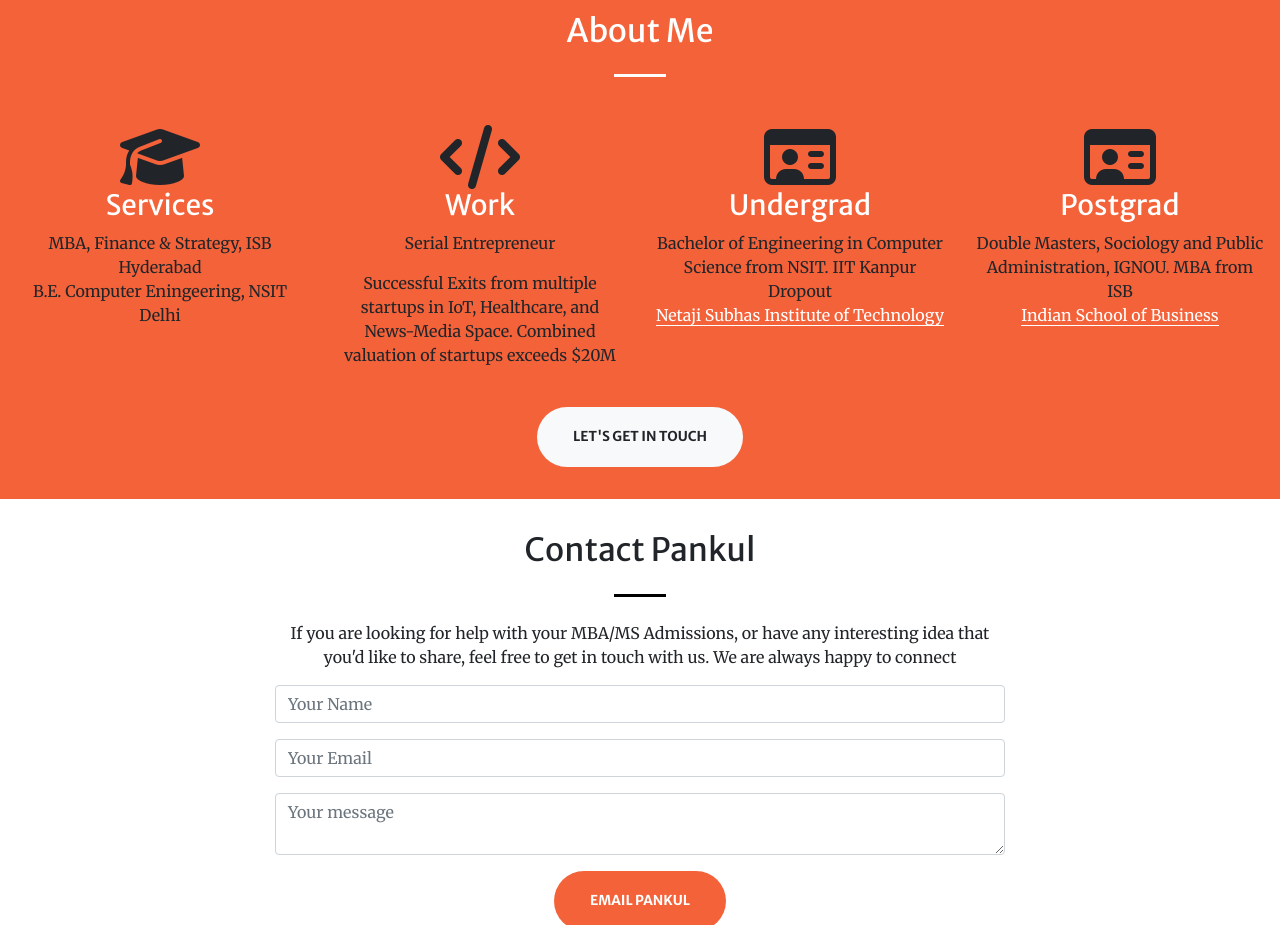
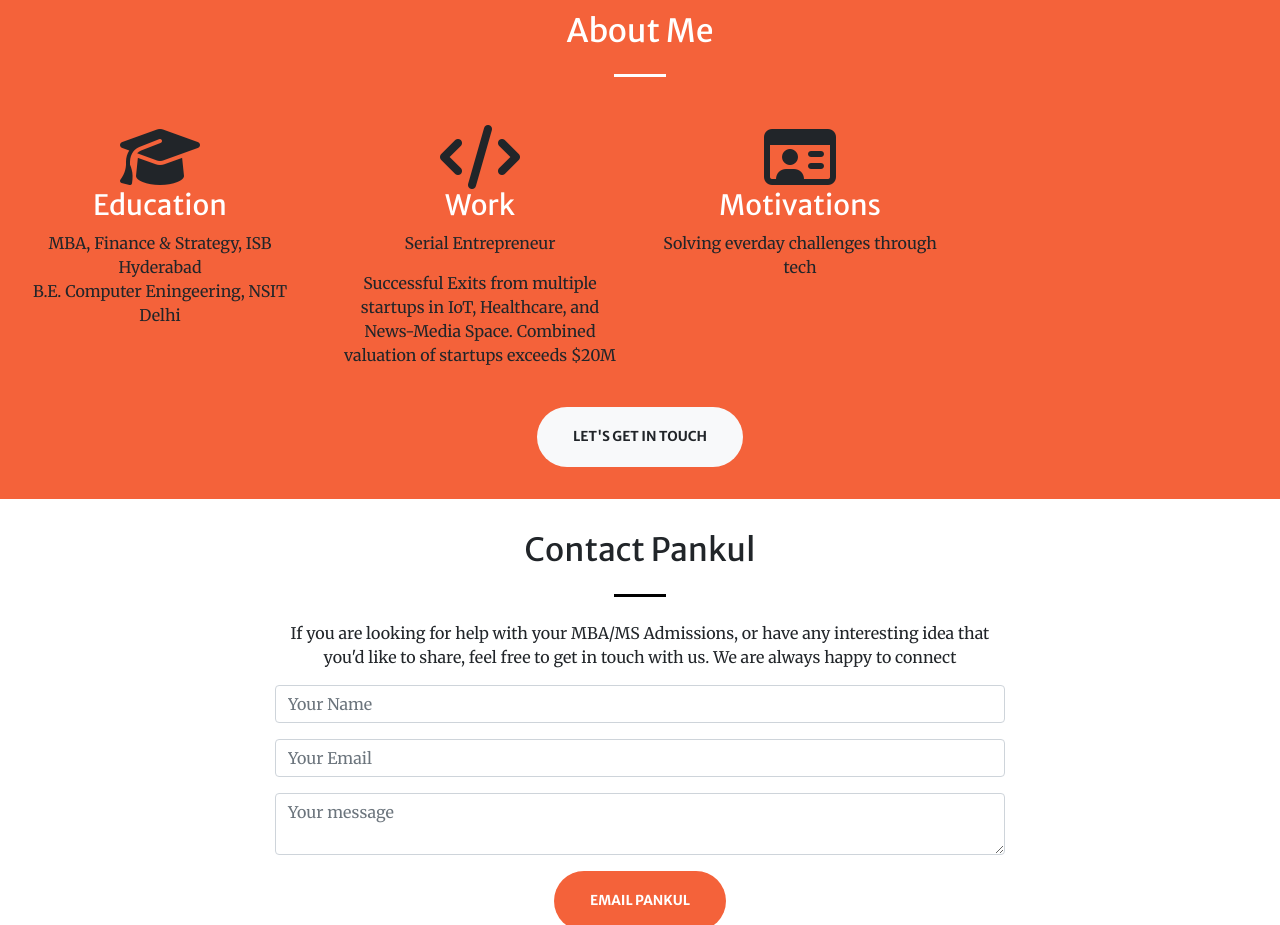
Before and after one commit to pankulbansal/pankulbansal.github.io, a plain HTML site: page index.html in a window 1280 px wide. Shown: the part 820-1745 px from the top of the page. Drawn offline with nearby package versions, Linux system fonts and the light colour scheme.

Commit message:
Update index.html

```diff
--- a/index.html
+++ b/index.html
@@ -118,7 +118,7 @@
 <div class="col-lg-3 col-md-6 col-sm-6 text-center mb-4">
           <!--<i class="fa fa-4x fa-file-code-o text-faded sr-icons"></i>-->
 <i class="fa fa-4x fa-graduation-cap text-faded sr-icons"></i>
-          <h3 class="text-white">Services</h3>
+          <h3 class="text-white">Education</h3>
 					<p class="text-faded">MBA, Finance & Strategy, ISB Hyderabad<br>B.E. Computer Eningeering, NSIT Delhi</p>
           <!--<p class="text-faded no-margin">Essay Reviews</p>
           <p class="text-faded">LORs and Interview Guidance</p>
@@ -137,19 +137,14 @@
 
 <div class="col-lg-3 col-md-6 col-sm-6 text-center mb-4">
           <i class="fa fa-4x fa-id-card-o text-faded sr-icons"></i>
-          <h3 class="text-white">Undergrad</h3>
-          <p class="text-faded">Bachelor of Engineering in Computer Science from NSIT. IIT Kanpur Dropout<br/>
-          <a class="text-white-link" href="https://www.nsut.ac.in/" class="text-blue">Netaji Subhas Institute of Technology</a></p>
+          <h3 class="text-white">Motivations</h3>
+          <p class="text-faded">Solving everday challenges through tech<br/>
+          <a class="text-white-link" href="https://pankulbansal.com/" class="text-blue"></a></p>
         </div>
 
 
 
-<div class="col-lg-3 col-md-6 col-sm-6 text-center mb-4">
-          <i class="fa fa-4x fa-id-card-o text-faded sr-icons"></i>
-          <h3 class="text-white">Postgrad</h3>
-          <p class="text-faded">Double Masters, Sociology and Public Administration, IGNOU. MBA from ISB<br/>
-          <a class="text-white-link" href="https://www.isb.edu/" class="text-blue">Indian School of Business</a></p>
-        </div>
+
 
 
 <!--
```
